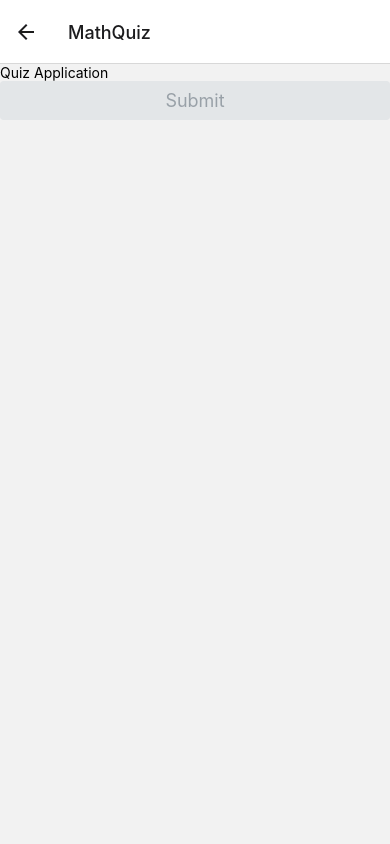
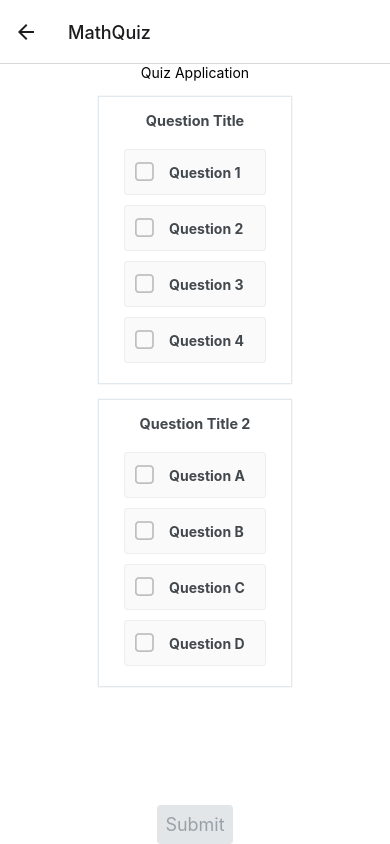
Before and after one commit to alanpnguyen123/portfolio2, a React Native app in the folder quizapp/: screen /MathQuiz in a window 390 px wide. Built offline with nearby package versions, Linux system fonts and the light colour scheme.

Commit message:
April 25, 2022 5:00 PM

```diff
--- a/quizapp/App.js
+++ b/quizapp/App.js
@@ -4,7 +4,7 @@ import { StyleSheet, Text, View, Button, FlatList } from 'react-native';
 import { createNativeStackNavigator } from '@react-navigation/native-stack';
 import { useCallback, useState } from 'react';
 import HomeScreen from './screens/HomeScreen'
-import RepetitionExerciseScreen from './screens/MathQuiz'
+import Quiz from './screens/MathQuiz'
 
 
 const Stack = createNativeStackNavigator();
@@ -28,7 +28,7 @@ export default function App() {
     <NavigationContainer>
       <Stack.Navigator>
         <Stack.Screen name="Home" component={HomeScreen} initialParams={{quizList:quizList}}/>
-        <Stack.Screen name="MathQuiz" component={RepetitionExerciseScreen}initialParams={{quizList:quizList}} />
+        <Stack.Screen name="MathQuiz" component={Quiz}initialParams={{quizList:quizList}} />
       </Stack.Navigator>
     </NavigationContainer>);
 }
--- a/quizapp/screens/MathQuiz.js
+++ b/quizapp/screens/MathQuiz.js
@@ -29,7 +29,7 @@ let questions = [
     ]
   }
 ]
-export default function App() {
+export default function Quiz() {
   let [score, setScore] = useState()
   let [answers, setAnswers] = useState([])
   let checkAnswers = useCallback((data, qAnswers) => {
@@ -63,7 +63,7 @@ export default function App() {
     <View style={styles.container}>
       <Text>Quiz Application</Text>
       <FlatList data={questions} renderItem={({ item, index }) =>
-        <quizList showAnswers={score !== undefined} data={item} key={index}
+        <Question showAnswers={score !== undefined} data={item} key={index}
           setAnswer={
             (answer) => {
               console.log("Setting the answers for " + index)
@@ -74,7 +74,7 @@ export default function App() {
               })
             }}
           answers={answers[index]}>
-        </quizList>
+        </Question>
       }> </FlatList>
       <Button title="Submit" onPress={() => questions.forEach((q, i) => checkAnswers(q, answers[i]))} disabled={answers.length == 0}></Button>
       {score !== undefined ? <Text>Score: {score}</Text> : undefined}
@@ -83,7 +83,7 @@ export default function App() {
   </>
 }
 
-function quizList({ data, answers, setAnswers, showAnswers }) {
+function Question({ data, answers, setAnswers, showAnswers }) {
   let selectAnswer = useCallback((index) => {
     console.log("onPress()", index, answers);
     if (answers === undefined) {
@@ -123,4 +123,10 @@ const styles = StyleSheet.create({
       textDecorationStyle: "solid",
       textDecorationLine: "line-through"
     },
+    container: {
+      flex: 1,
+      backgroundColor: '#fff',
+      alignItems: 'center',
+      justifyContent: 'center',
+    },
   });
```
